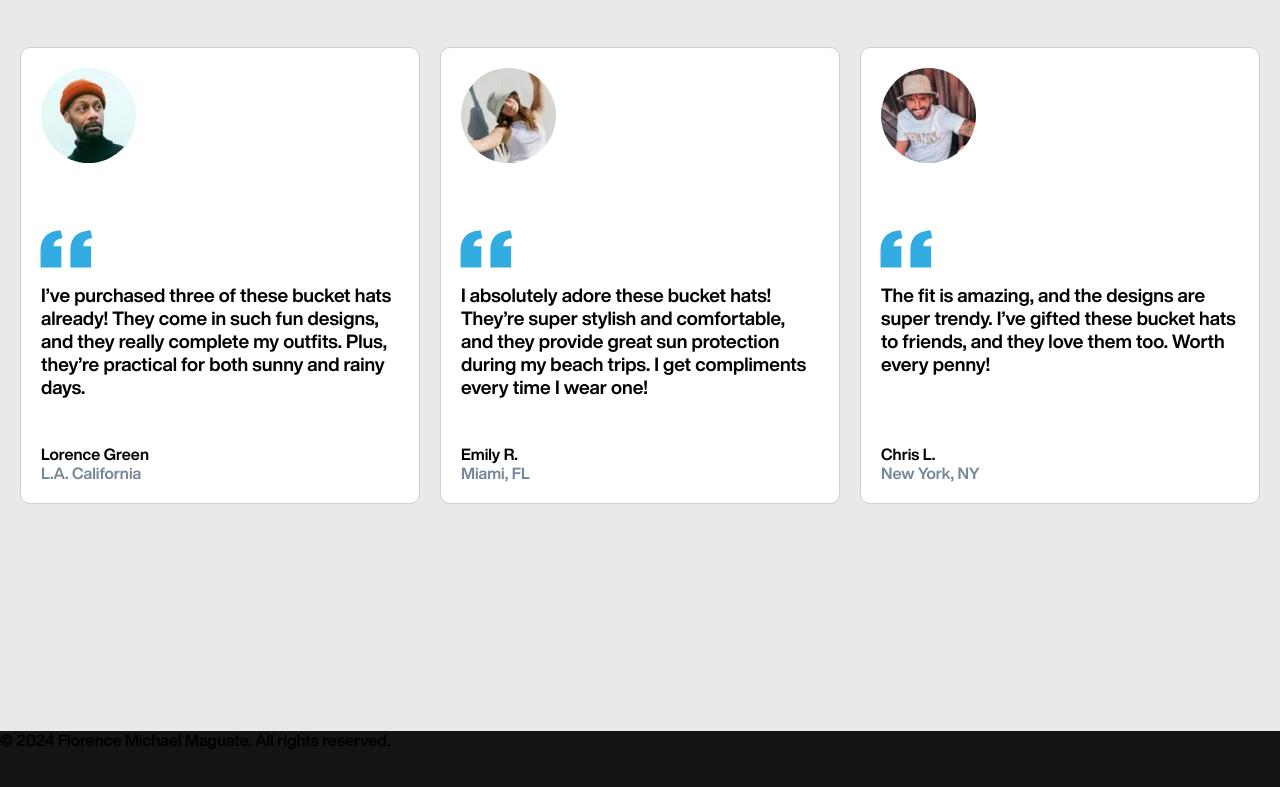
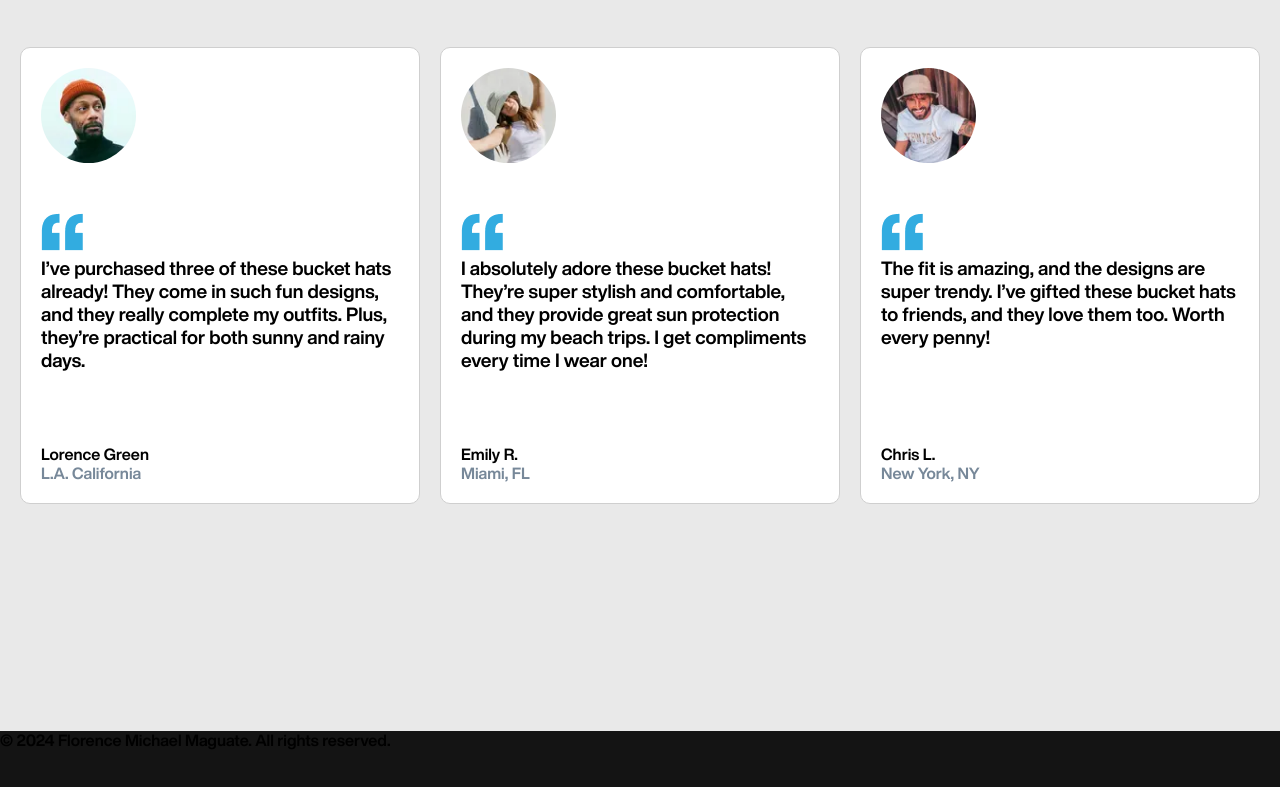
Before and after one commit to mikesmagauate25/landing-page, a website built with Vite: page index.html in a window 1280 px wide. Shown: the part 3908-4695 px from the top of the page. Built offline with nearby package versions, Linux system fonts and the light colour scheme; some packages are replaced by stand-ins of ours.

Commit message:
6th changes

```diff
--- a/public/data/testimonial.json
+++ b/public/data/testimonial.json
@@ -2,21 +2,21 @@
   {
     "name": "Lorence Green",
     "location": "L.A. California",
-    "icon": "/src/assets/svg/quotes-icon.svg",
+    "icon": "/images/testimonial-icon.png",
     "testimonial": "I’ve purchased three of these bucket hats already! They come in such fun designs, and they really complete my outfits. Plus, they’re practical for both sunny and rainy days.",
     "avatar": "/images/lorence.webp"
   },
   {
     "name": "Emily R.",
     "location": "Miami, FL",
-    "icon": "/src/assets/svg/quotes-icon.svg",
+    "icon": "/images/testimonial-icon.png",
     "testimonial": "I absolutely adore these bucket hats! They’re super stylish and comfortable, and they provide great sun protection during my beach trips. I get compliments every time I wear one!",
     "avatar": "/images/emily.webp"
   },
   {
     "name": "Chris L.",
     "location": "New York, NY",
-    "icon": "/src/assets/svg/quotes-icon.svg",
+    "icon": "/images/testimonial-icon.png",
     "testimonial": "The fit is amazing, and the designs are super trendy. I’ve gifted these bucket hats to friends, and they love them too. Worth every penny!",
     "avatar": "/images/criss.webp"
   }
--- a/src/css/components/testimonial.css
+++ b/src/css/components/testimonial.css
@@ -69,7 +69,7 @@
 
         img {
           max-width: 70px;
-          transform: translateX(-10px);
+          margin-bottom: 5px;
           height: auto;
 
           @media (max-width: 768px) {
```
Also changed, not shown: public/images/testimonial-icon.png (added), src/assets/svg/quotes-icon.svg (deleted).
